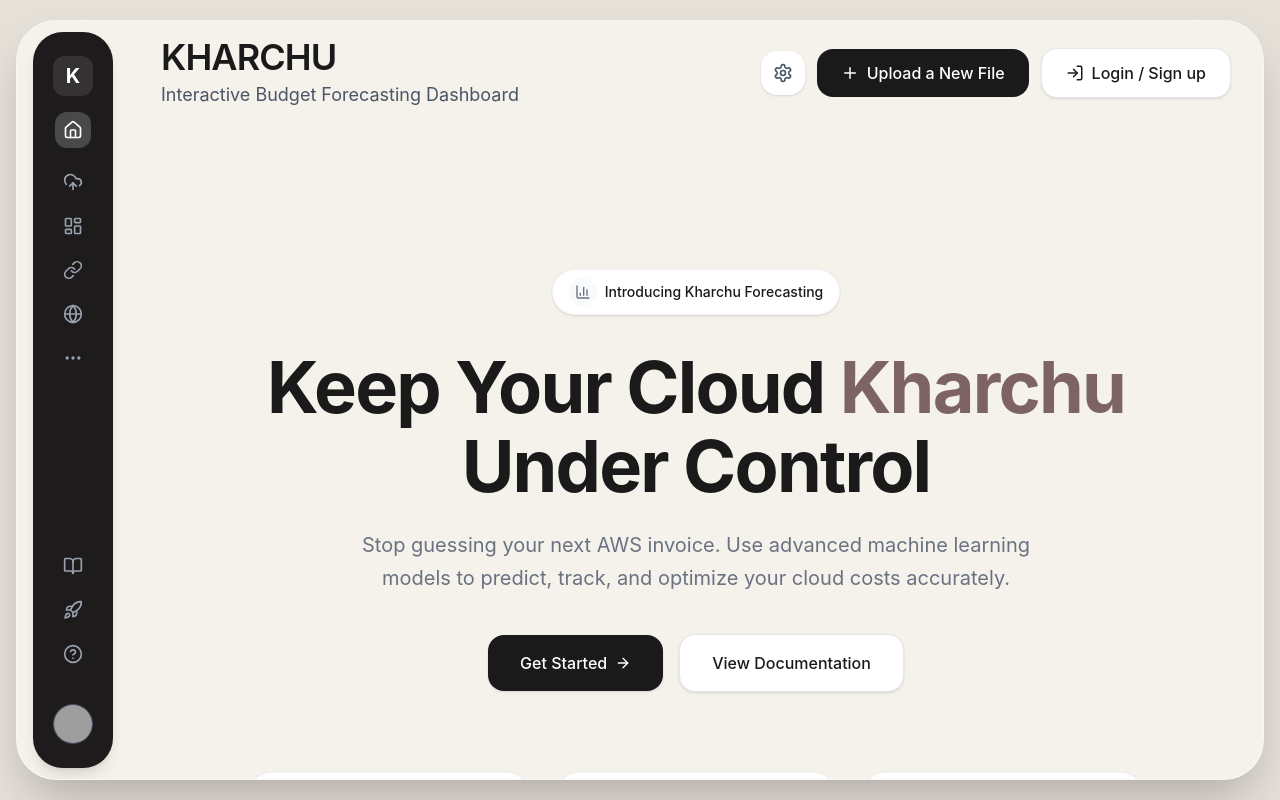
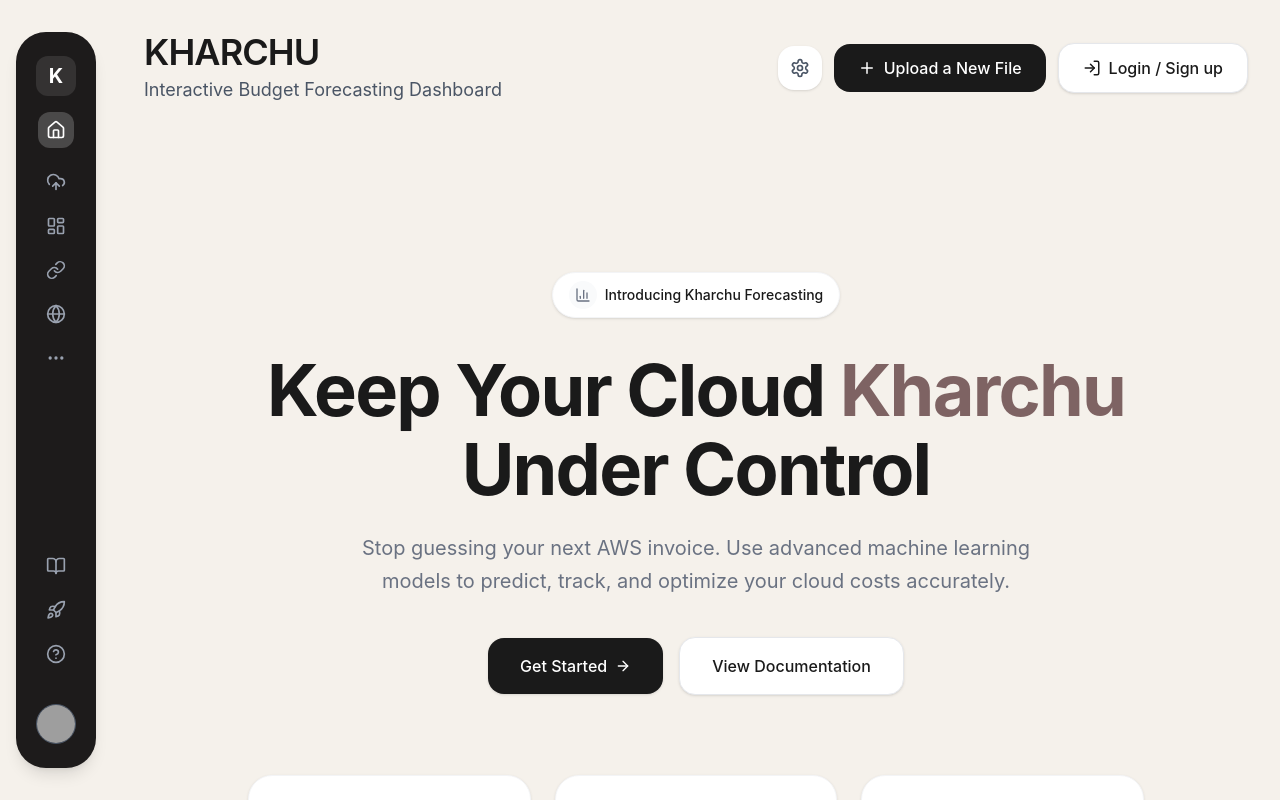
Before and after one commit to kapishyadav/BudgetForecast, a React (Vite) app in the folder budget_forecast_app/frontend/: page / in a window 1280 px wide. Built offline with nearby package versions, Linux system fonts and the light colour scheme; grey boxes are pictures that could not be loaded.

Commit message:
feat(ui): refactor layout to edge-to-edge full-screen dashboard

```diff
--- a/budget_forecast_app/frontend/src/components/Header.tsx
+++ b/budget_forecast_app/frontend/src/components/Header.tsx
@@ -1,8 +1,40 @@
 import { Settings, Plus, LogIn, LogOut } from 'lucide-react';
 import { Link, useNavigate } from 'react-router-dom';
+import { useState, useEffect } from 'react';
 
 export function Header() {
   const navigate = useNavigate();
+
+  const [isVisible, setIsVisible] = useState(true);
+  const [lastScrollY, setLastScrollY] = useState(0);
+
+  useEffect(() => {
+    // Find the specific div we gave an ID to in Step 1
+    const scrollContainer = document.getElementById('main-scroll-area');
+
+    if (!scrollContainer) return;
+
+    const handleScroll = () => {
+      const currentScrollY = scrollContainer.scrollTop;
+
+      // If scrolling DOWN and we are past the top 50px, hide the header
+      if (currentScrollY > lastScrollY && currentScrollY > 50) {
+        setIsVisible(false);
+      }
+      // If scrolling UP, show the header again
+      else if (currentScrollY < lastScrollY) {
+        setIsVisible(true);
+      }
+
+      setLastScrollY(currentScrollY);
+    };
+
+    scrollContainer.addEventListener('scroll', handleScroll, { passive: true });
+
+    return () => {
+      scrollContainer.removeEventListener('scroll', handleScroll);
+    };
+  }, [lastScrollY]);
 
   // Check if the user is logged in by looking for the token
   const isAuthenticated = localStorage.getItem('access_token') !== null;
@@ -21,13 +53,17 @@ export function Header() {
   };
 
   return (
-    <header className="sticky top-0 z-50 pt-4 pb-2" style={{
-      transition: 'var(--transition)'
-    }}>
-      {/* Added the exact same container classes here as your Hero component
-        to guarantee perfect edge-to-edge alignment.
+    <header
+      className={`sticky top-0 z-50 pt-8 pb-4 bg-[#F5F1EB] transition-transform duration-300 ease-in-out ${
+        isVisible ? 'translate-y-0' : '-translate-y-full'
+      }`}
+    >
+      {/*
+        REMOVED max-w-7xl and mx-auto.
+        Now it spans 100% of the available space next to the sidebar.
+        Adjust the px-8 (horizontal padding) if you want it closer/further from the edges.
       */}
-      <div className="max-w-7xl mx-auto px-4 sm:px-6 lg:px-8 w-full">
+      <div className="w-full px-8">
         <div className="flex justify-between items-center mb-6">
 
           {/* Titles */}
--- a/budget_forecast_app/frontend/src/components/Hero.tsx
+++ b/budget_forecast_app/frontend/src/components/Hero.tsx
@@ -2,13 +2,14 @@ import { TrendingUp, BarChart3, ArrowRight } from 'lucide-react';
 
 export function Hero() {
   return (
-    <div className="relative overflow-hidden py-20 sm:py-32 shrink-0">
+    <div className="relative overflow-hidden py-20 sm:py-32 shrink-0 w-full text-center"> {/* Added w-full text-center for global centering */}
 
+      {/* Main Container - Ensuring mx-auto is active */}
       <div className="max-w-7xl mx-auto px-4 sm:px-6 lg:px-8 relative z-10">
-        <div className="text-center max-w-4xl mx-auto">
+        <div className="max-w-4xl mx-auto flex flex-col items-center"> {/* Crucial: flex flex-col items-center */}
 
-          {/* Top Badge */}
-          <div className="flex justify-center mb-8">
+          {/* Top Badge - Ensuring justify-center is active */}
+          <div className="flex justify-center mb-8 w-full"> {/* Ensure width is full for centering */}
             <div className="inline-flex items-center gap-2 px-4 py-2 rounded-full bg-white border border-gray-100 shadow-sm">
               <div className="bg-gray-50 p-1.5 rounded-full text-gray-500">
                 <BarChart3 className="w-4 h-4" />
@@ -17,19 +18,19 @@ export function Hero() {
             </div>
           </div>
 
-          {/* Main Heading */}
-          <h1 className="text-5xl md:text-7xl font-bold text-[#1A1A1A] tracking-tight mb-6 leading-[1.1]">
+          {/* Main Heading - text-center is key */}
+          <h1 className="text-5xl md:text-7xl font-bold text-[#1A1A1A] tracking-tight mb-6 leading-[1.1] text-center w-full">
             Keep Your Cloud <span className="text-[#7E6363]">Kharchu</span> <br className="hidden md:block" />
             Under Control
           </h1>
 
-          {/* Subtitle */}
-          <p className="text-lg md:text-xl text-gray-500 mb-10 max-w-2xl mx-auto leading-relaxed">
+          {/* Subtitle - max-w-2xl with mx-auto and text-center */}
+          <p className="text-lg md:text-xl text-gray-500 mb-10 max-w-2xl mx-auto leading-relaxed text-center">
             Stop guessing your next AWS invoice. Use advanced machine learning models to predict, track, and optimize your cloud costs accurately.
           </p>
 
-          {/* Call to Action Buttons */}
-          <div className="flex flex-col sm:flex-row items-center justify-center gap-4">
+          {/* Call to Action Buttons - justify-center on the parent flex container */}
+          <div className="flex flex-col sm:flex-row items-center justify-center gap-4 w-full"> {/* justify-center is critical here */}
             <button
               className="w-full sm:w-auto px-8 py-4 rounded-[16px] bg-[#1A1A1A] text-white font-medium flex items-center justify-center gap-2 hover:bg-black transition-all shadow-sm group"
               onClick={() => window.location.href = '/login'}
@@ -38,14 +39,14 @@ export function Hero() {
               <ArrowRight className="w-4 h-4 group-hover:translate-x-1 transition-transform" />
             </button>
             <button
-              className="w-full sm:w-auto px-8 py-4 rounded-[16px] bg-white text-[#1A1A1A] border border-gray-200 font-medium hover:bg-gray-50 transition-all shadow-sm"
+              className="w-full sm:w-auto px-8 py-4 rounded-[16px] bg-white text-[#1A1A1A] border border-gray-200 font-medium hover:bg-gray-50 transition-all shadow-sm flex items-center justify-center" // Ensure button content is centered
             >
               View Documentation
             </button>
           </div>
 
-          {/* Stats (Matched perfectly to your Features cards) */}
-          <div className="grid grid-cols-1 md:grid-cols-3 gap-6 mt-20 max-w-4xl mx-auto">
+          {/* Stats - Grid itself is centered, but we add mx-auto to its container just in case */}
+          <div className="grid grid-cols-1 md:grid-cols-3 gap-6 mt-20 max-w-4xl mx-auto w-full justify-items-center"> {/* added justify-items-center and w-full */}
             {[
               { value: '99.9%', label: 'Accuracy Rate', icon: TrendingUp },
               { value: '50K+', label: 'Forecasts Generated', icon: BarChart3 },
@@ -55,9 +56,9 @@ export function Hero() {
               return (
                 <div
                   key={index}
-                  className="bg-white rounded-[24px] p-6 border border-gray-100 shadow-sm hover:shadow-md transition-all flex flex-col items-center text-center"
+                  className="bg-white rounded-[24px] p-6 border border-gray-100 shadow-sm hover:shadow-md transition-all flex flex-col items-center text-center w-full max-w-[300px]" //items-center, text-center, and a max-w for small screens
                 >
-                  <div className="bg-gray-50 p-3 rounded-full text-gray-500 mb-4">
+                  <div className="bg-gray-50 p-3 rounded-full text-gray-500 mb-4 flex items-center justify-center"> {/* justify-center on icon container */}
                     <Icon size={24} />
                   </div>
                   <div className="text-3xl font-bold text-[#1A1A1A] mb-1">{stat.value}</div>
@@ -70,7 +71,7 @@ export function Hero() {
         </div>
       </div>
 
-      {/* Subtle Background Glows (Replacing the heavy coffee beans/shapes) */}
+      {/* Subtle Background Glows (No changes needed here) */}
       <div className="absolute top-0 left-0 w-full h-full -z-10 overflow-hidden pointer-events-none">
         <div className="absolute -top-[20%] -left-[10%] w-[50%] h-[50%] rounded-full bg-gray-200/50 blur-[120px]"></div>
         <div className="absolute top-[20%] -right-[10%] w-[50%] h-[50%] rounded-full bg-gray-200/50 blur-[120px]"></div>
--- a/budget_forecast_app/frontend/src/pages/KharchuDashboard/KharchuDashboard.tsx
+++ b/budget_forecast_app/frontend/src/pages/KharchuDashboard/KharchuDashboard.tsx
@@ -404,9 +404,7 @@ export function KharchuDashboard() {
   };
 
   return (
-    <div className="min-h-screen bg-[#E5E0D8] p-4 flex justify-center items-center">
-      <div className="bg-[#F5F1EB] rounded-[40px] shadow-2xl w-full max-w-[1600px] h-[95vh] flex overflow-hidden border border-white/40">
-
+    <div className="h-screen w-screen bg-[#F5F1EB] flex overflow-hidden">
         <LeftSidebar />
 
         <div className="flex-1 flex flex-col py-8 px-2 overflow-hidden">
@@ -520,6 +518,5 @@ export function KharchuDashboard() {
           <RightSidebar />
         </div>
       </div>
-    </div>
   );
 }
--- a/budget_forecast_app/frontend/src/pages/KharchuDashboard/TopHeader.tsx
+++ b/budget_forecast_app/frontend/src/pages/KharchuDashboard/TopHeader.tsx
@@ -23,7 +23,7 @@ export function TopHeader() {
     <div className="flex justify-between items-start mb-6">
 
       {/* Title Section */}
-      <div>
+      <div className="-mt-0">
       <h1 className="text-4xl font-semibold text-[#1A1A1A] tracking-tight mb-1">
         KHARCHU
       </h1>
--- a/budget_forecast_app/frontend/src/pages/LandingPage.tsx
+++ b/budget_forecast_app/frontend/src/pages/LandingPage.tsx
@@ -7,11 +7,10 @@ import { LeftSidebar } from './KharchuDashboard/LeftSidebar';
 
 export function LandingPage() {
   return (
-    <div className="min-h-screen bg-[#E5E0D8] p-4 flex justify-center items-center">
-      <div className="bg-[#F5F1EB] rounded-[40px] shadow-2xl w-full max-w-[1600px] h-[95vh] flex overflow-hidden border border-white/40">
+    <div className="h-screen w-screen bg-[#F5F1EB] flex overflow-hidden">
         <LeftSidebar />
 
-        <div className="flex-[3] flex flex-col overflow-y-auto overflow-x-hidden scrollbar-thin scrollbar-thumb-gray-300">
+        <div id="main-scroll-area" className="flex-[3] flex flex-col overflow-y-auto overflow-x-hidden scrollbar-thin scrollbar-thumb-gray-300">
           <Header />
           <Hero />
           <Features />
@@ -19,6 +18,5 @@ export function LandingPage() {
           <CTA />
         </div>
       </div>
-    </div>
   );
 }
--- a/budget_forecast_app/frontend/src/pages/UploadPage/UploadPage.tsx
+++ b/budget_forecast_app/frontend/src/pages/UploadPage/UploadPage.tsx
@@ -6,9 +6,7 @@ import { ForecastUpload } from './ForecastUpload'; // The component we just buil
 
 export function UploadPage() {
   return (
-    <div className="min-h-screen bg-[#E5E0D8] p-4 flex justify-center items-center">
-      {/* Main Container mimicking the design's rounded UI wrapper */}
-      <div className="bg-[#F5F1EB] rounded-[40px] shadow-2xl w-full max-w-[1600px] h-[95vh] flex overflow-hidden border border-white/40">
+    <div className="h-screen w-screen bg-[#F5F1EB] flex overflow-hidden">
 
         {/* Navigation Sidebar */}
         <LeftSidebar />
@@ -37,6 +35,5 @@ export function UploadPage() {
         </div>
 
       </div>
-    </div>
   );
 }
```
Lines whose indentation alone changed are shown as unchanged.
